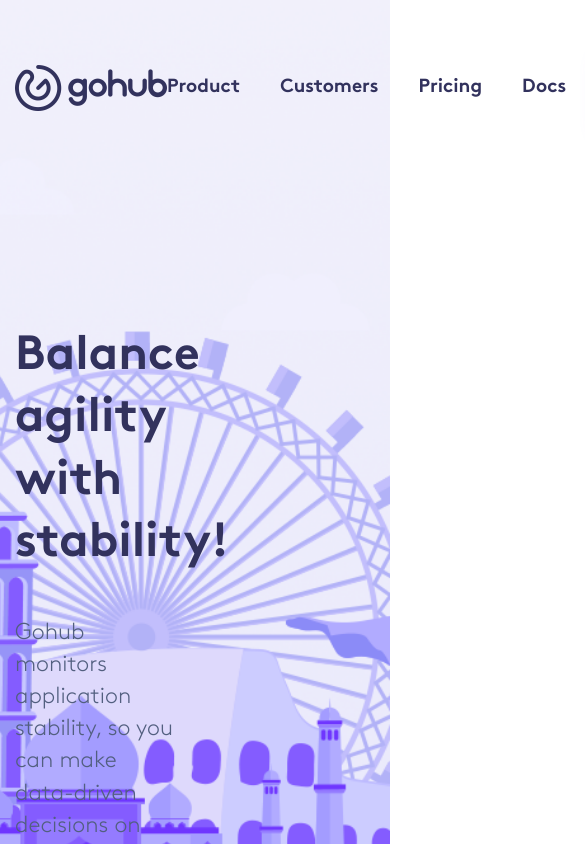
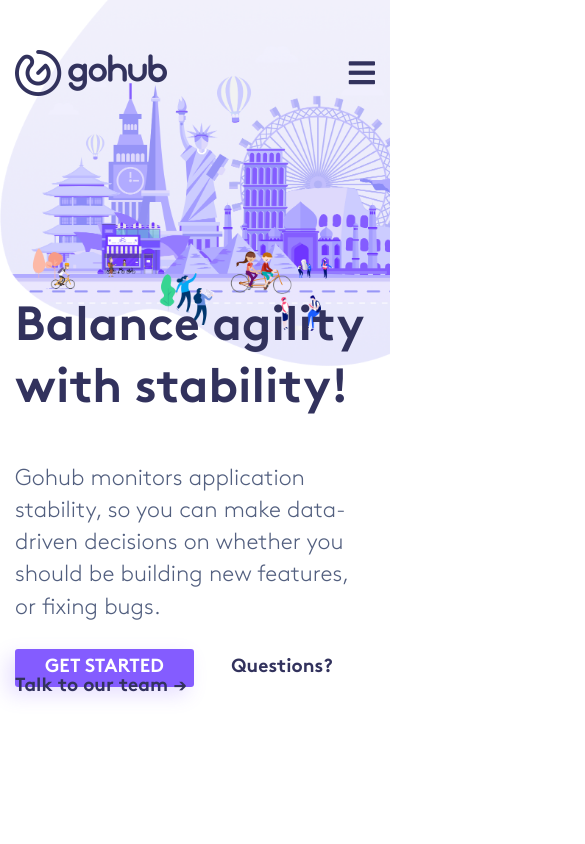
Before and after one commit to egorbabintcev/gohub-landing-page, a website: page public/index.html in a window 390 px wide. Shown: the top 844 px of the page, 585 px wide, since content can reach past the window. Drawn offline with nearby package versions, Linux system fonts and the light colour scheme; files that its build step writes are made by us from their sources.

Commit message:
Add adaptive styles and markup for header block, included solid fontawesome icons

```diff
--- a/public/index.html
+++ b/public/index.html
@@ -90,7 +90,10 @@
         <div class="nav-logo">
           <img src="./img/logo.png" alt="">
         </div>
-        <div class="nav-menu">
+        <div class="nav-menu" id="nav-menu">
+          <div class="nav-menu__toggler" data-target="#nav-menu">
+            <i class="fas"></i>
+          </div>
           <ul>
             <li class="nav-menu__item"><a href="#" class="nav-menu__link">Product</a></li>
             <li class="nav-menu__item"><a href="#" class="nav-menu__link">Customers</a></li>
@@ -99,6 +102,9 @@
           </ul>
         </div>
         <a href="" class="nav__button">Sign in</a>
+        <button class="nav-toggler" data-target="#nav-menu">
+          <i class="fas"></i>
+        </button>
       </nav>
       <section class="intro">
         <div class="intro-row">
--- a/public/js/main.js
+++ b/public/js/main.js
@@ -0,0 +1,6 @@
+const togglers = document.querySelectorAll('.nav-toggler, .nav-menu__toggler');
+togglers.forEach((toggler) => {
+  toggler.addEventListener('click', function() {
+    document.querySelector(this.dataset.target).classList.toggle('expanded');
+  })
+})
--- a/src/sass/layout/_header.scss
+++ b/src/sass/layout/_header.scss
@@ -1,4 +1,13 @@
 .header {
+  @include media('<xl', '>lg') {
+    background-size: 50% auto;
+  }
+  @include media('<lg', '>sm') {
+    background-size: auto 50%;
+  }
+  @include media('<sm') {
+    background-size: 100% auto;
+  }
   background: {
     image: url('../img/header-bg.png');
     position: 100% 0%;
@@ -17,21 +26,50 @@
   padding-top: 50px;
 
   &-menu {
+    @include media('>lg') {
       margin: {
         left: auto;
         right: 40px;
+      }
+    }
+    @include media('<lg') {
+      background-color: $light;
+      height: 100vh;
+      left: 0;
+      padding: 50px;
+      position: fixed;
+      top: 0;
+      transform: translateY(-100%);
+      transition: transform 0.25s;
+      width: 100vw;
+
+      &.expanded {
+        transform: none;
+      }
     }
 
     ul {
       align-items: center;
       display: flex;
+      @include media('<lg') {
+        flex-direction: column;
+      }
     }
 
     &__item {
+      @include media('>lg') {
         margin-right: 40px;
 
         &:last-child {
           margin-right: 0;
+        }
+      }
+      @include media('<lg') {
+        margin-bottom: 15px;
+
+        &:last-child {
+          margin-bottom: 0;
+        }
       }
     }
 
@@ -42,18 +80,63 @@
         weight: 700;
       }
     }
+
+    // TODO fix button position
+    &__toggler {
+      @include media('>lg') {
+        display: none;
+      }
+      @include media('<lg') {
+        color: $dark-grey-blue;
+        font-size: 3rem;
+        position: fixed;
+        right: 15px;
+        top: 50px;
+
+        i::before {
+          content: '\f00d';
+        }
+      }
+    }
   }
 
   &__button {
     background-color: $periwinkle;
     border-radius: 3px;
-    box-shadow: -6.7px 7.4px 20px 0 #845cff33;
+    box-shadow: -6.7px 7.4px 20px 0 rgba(41, 40, 43, 0.2);
     color: $light;
     line-height: 1.5;
     padding: 10px 30px;
+    @include media('<lg', '>sm') {
+      margin-left: auto;
+    }
+    @include media('<sm') {
+      display: none;
+    }
     font: {
       size: 1.9rem;
       weight: 700;
+    }
+  }
+
+  &-toggler {
+    color: $dark-grey-blue;
+    font-size: 3rem;
+    @include media('>lg') {
+      display: none;
+    }
+    @include media('<lg') {
+      display: block;
+    }
+    @include media('<lg', '>sm') {
+      margin-left: 30px;
+    }
+    @include media('<sm') {
+      margin-left: auto;
+    }
+
+    i::before {
+      content: '\f0c9';
     }
   }
 }
@@ -70,6 +153,15 @@
 
   &-content {
     grid-column: span 6;
+    @include media('<xl') {
+      grid-column: span 8;
+    }
+    @include media('<lg') {
+      grid-column: span 10;
+    }
+    @include media('<md') {
+      grid-column: span 12;
+    }
   }
 
   &__title {
--- a/src/sass/vendors/_fontawesome.scss
+++ b/src/sass/vendors/_fontawesome.scss
@@ -2,3 +2,4 @@
 @import '@fortawesome/fontawesome-free/scss/mixins';
 @import '@fortawesome/fontawesome-free/scss/core';
 @import '@fortawesome/fontawesome-free/scss/brands';
+@import '@fortawesome/fontawesome-free/scss/solid';
```
Lines whose indentation alone changed are shown as unchanged.
